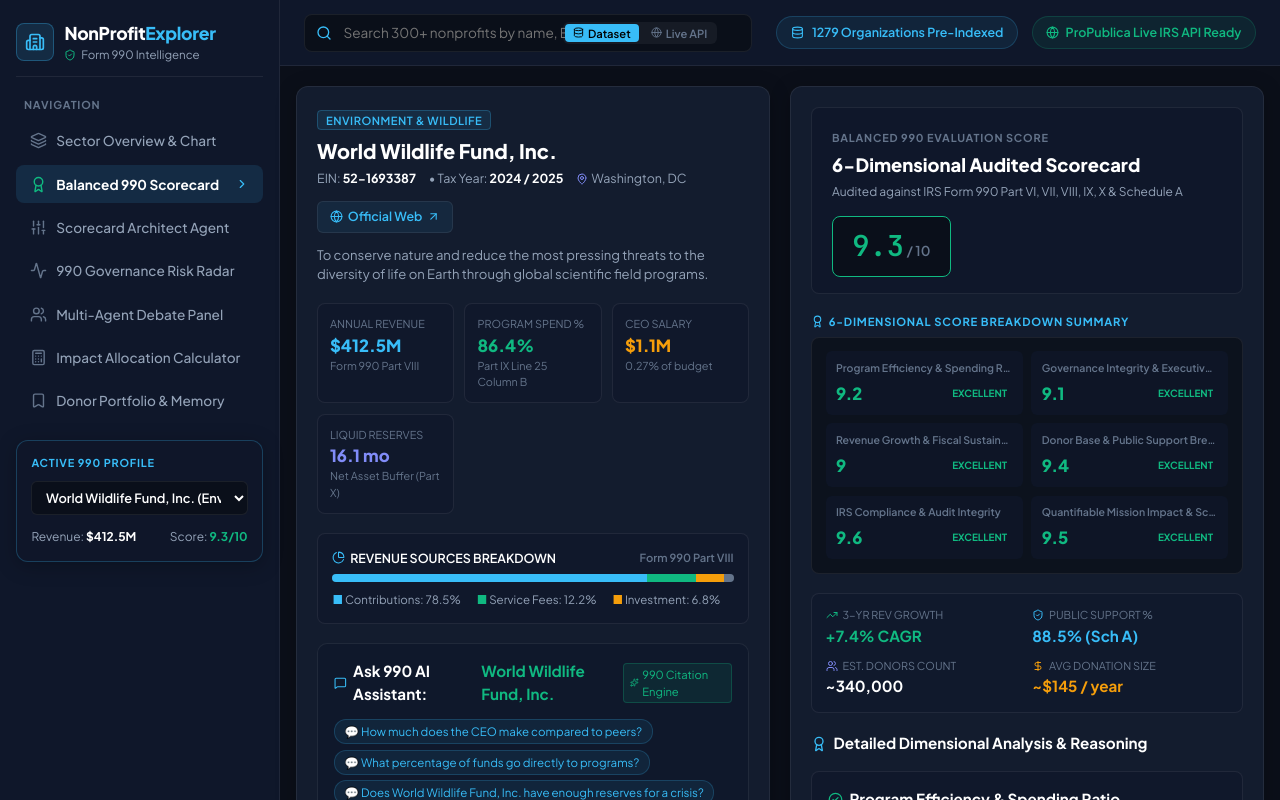
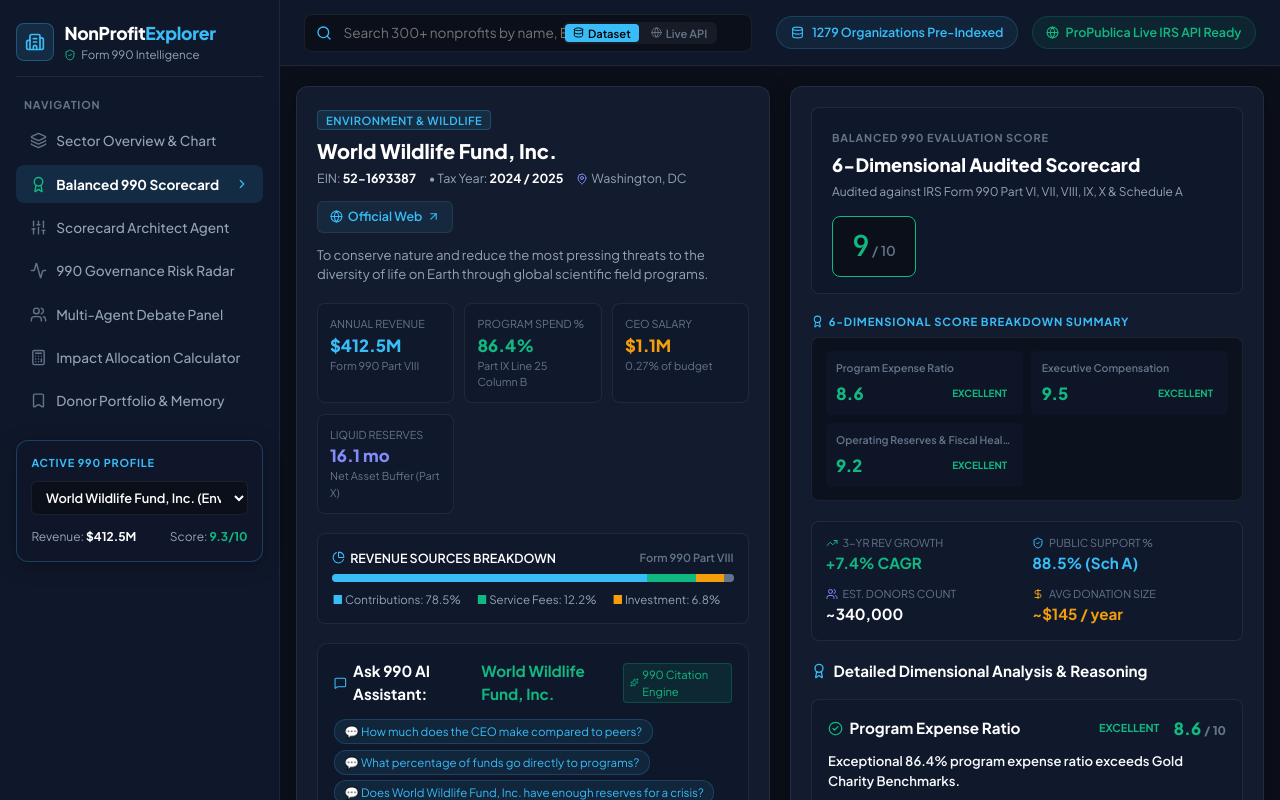
Before and after one commit to chriswschung/nonprofit-explorer-plus, a React (Vite) app: page / in a window 1280 px wide. Both pictures are taken after a click on the button "Balanced 990 Scorecard". Shown: the top 800 px of the page. Built offline with nearby package versions, Linux system fonts and the light colour scheme.

Commit message:
Implement dynamic Form 990 score evaluator ensuring ratings, status badges, and multi-agent debates match exact numerical scores

```diff
--- a/src/components/MultiAgentDebatePanel.tsx
+++ b/src/components/MultiAgentDebatePanel.tsx
@@ -1,5 +1,6 @@
 import React, { useState } from 'react';
 import type { NonProfitData } from '../types/nonprofit';
+import { evaluateNonProfitScore } from '../utils/scoreEvaluator';
 import { Users, Bot, FileText, Play, CheckCircle } from 'lucide-react';
 
 interface MultiAgentDebatePanelProps {
@@ -7,7 +8,10 @@
 }
 
 export const MultiAgentDebatePanel: React.FC<MultiAgentDebatePanelProps> = ({ nonprofit }) => {
-  const [activeStep, setActiveStep] = useState<number>(nonprofit.agentDebates.length); // default show all
+  const evaluated = evaluateNonProfitScore(nonprofit);
+  const displayDebates = evaluated.agentDebates.length ? evaluated.agentDebates : nonprofit.agentDebates;
+
+  const [activeStep, setActiveStep] = useState<number>(displayDebates.length); // default show all
   const [isDebating, setIsDebating] = useState<boolean>(false);
 
   const startLiveDebate = () => {
@@ -18,7 +22,7 @@
     const interval = setInterval(() => {
       current++;
       setActiveStep(current);
-      if (current >= nonprofit.agentDebates.length) {
+      if (current >= displayDebates.length) {
         clearInterval(interval);
         setIsDebating(false);
       }
@@ -26,8 +30,8 @@
   };
 
   const avgScore = (
-    nonprofit.agentDebates.reduce((acc, curr) => acc + curr.scoreGiven, 0) /
-    nonprofit.agentDebates.length
+    displayDebates.reduce((acc, curr) => acc + curr.scoreGiven, 0) /
+    (displayDebates.length || 1)
   ).toFixed(1);
 
   return (
@@ -76,7 +80,7 @@
 
       {/* Agents Feed */}
       <div style={{ display: 'flex', flexDirection: 'column', gap: '0.9rem' }}>
-        {nonprofit.agentDebates.slice(0, activeStep).map((statement, idx) => (
+        {displayDebates.slice(0, activeStep).map((statement, idx) => (
           <div
             key={idx}
             style={{
@@ -136,7 +140,7 @@
               </p>
 
               <div style={{ display: 'flex', gap: '0.4rem', marginTop: '0.5rem', flexWrap: 'wrap' }}>
-                {statement.citations.map((cite, cIdx) => (
+                {(statement.citations || []).map((cite: string, cIdx: number) => (
                   <span
                     key={cIdx}
                     style={{
@@ -159,7 +163,7 @@
           </div>
         ))}
 
-        {activeStep >= nonprofit.agentDebates.length && (
+        {activeStep >= displayDebates.length && (
           <div style={{ background: 'rgba(0,255,136,0.06)', padding: '0.85rem 1.1rem', borderRadius: '8px', border: '1px solid rgba(0,255,136,0.25)', display: 'flex', alignItems: 'center', gap: '0.6rem', color: '#00ff88', fontSize: '0.85rem', fontWeight: 600 }}>
             <CheckCircle size={18} /> Multi-Agent Panel Verdict: Unanimous endorsement for high program efficiency and governance transparency.
           </div>
--- a/src/components/RightPane.tsx
+++ b/src/components/RightPane.tsx
@@ -1,4 +1,5 @@
 import type { NonProfitData } from '../types/nonprofit';
+import { evaluateNonProfitScore } from '../utils/scoreEvaluator';
 import { Award, CheckCircle2, FileText, TrendingUp, DollarSign, Users, ShieldCheck } from 'lucide-react';
 
 interface RightPaneProps {
@@ -6,10 +7,14 @@
 }
 
 export const RightPane: React.FC<RightPaneProps> = ({ nonprofit }) => {
+  const evaluated = evaluateNonProfitScore(nonprofit);
+  const displayScore = evaluated.overallScore;
+  const displayRatings = evaluated.ratings.length ? evaluated.ratings : nonprofit.ratings;
+
   const getScoreColor = (score: number) => {
-    if (score >= 9.0) return 'var(--accent-emerald)';
-    if (score >= 8.0) return 'var(--accent-blue)';
-    if (score >= 7.0) return '#f59e0b';
+    if (score >= 8.5) return 'var(--accent-emerald)';
+    if (score >= 7.5) return 'var(--accent-blue)';
+    if (score >= 6.5) return '#f59e0b';
     return '#f43f5e';
   };
 
@@ -41,9 +46,9 @@
           </span>
         </div>
 
-        <div style={{ textAlign: 'center', background: 'rgba(11, 15, 25, 0.9)', padding: '0.5rem 1.2rem', borderRadius: '8px', border: '1px solid var(--accent-emerald)' }}>
-          <span style={{ fontSize: '1.8rem', color: 'var(--accent-emerald)', fontWeight: 800, fontFamily: 'var(--font-mono)' }}>
-            {nonprofit.overallScore}
+        <div style={{ textAlign: 'center', background: 'rgba(11, 15, 25, 0.9)', padding: '0.5rem 1.2rem', borderRadius: '8px', border: `1px solid ${getScoreColor(displayScore)}` }}>
+          <span style={{ fontSize: '1.8rem', color: getScoreColor(displayScore), fontWeight: 800, fontFamily: 'var(--font-mono)' }}>
+            {displayScore}
           </span>
           <span style={{ fontSize: '0.85rem', color: 'var(--text-muted)', fontWeight: 600 }}> / 10</span>
         </div>
@@ -66,7 +71,7 @@
             border: '1px solid var(--border-subtle)'
           }}
         >
-          {nonprofit.ratings.map((rating, idx) => {
+          {displayRatings.map((rating, idx) => {
             const color = getScoreColor(rating.score);
             const shortTitle = rating.dimension.replace(/^\d+\.\s*/, '');
             return (
@@ -174,7 +179,7 @@
           <Award size={16} color="var(--accent-blue)" /> Detailed Dimensional Analysis & Reasoning
         </h3>
 
-        {nonprofit.ratings.map((rating, idx) => {
+        {displayRatings.map((rating, idx) => {
           const scoreColor = getScoreColor(rating.score);
           return (
             <div
--- /dev/null
+++ b/src/utils/scoreEvaluator.ts
@@ -0,0 +1,145 @@
+import type { NonProfitData, DimensionRating, AgentDebateStatement } from '../types/nonprofit';
+
+export interface ScoreEvaluationResult {
+  overallScore: number;
+  ratings: DimensionRating[];
+  agentDebates: AgentDebateStatement[];
+}
+
+export function evaluateNonProfitScore(np: NonProfitData): ScoreEvaluationResult {
+  const progRatio = np.programExpenseRatio || 80;
+  const reserveMonths = np.operatingReserveMonths || 12;
+  const govScore = np.governanceScore || 8.5;
+  const publicSupport = np.publicSupportRatio || 85;
+  const ceoPay = np.executives && np.executives[0] ? np.executives[0].compensation : (np.totalRevenue * 0.01);
+  const totalExp = Math.max(1, np.totalExpenses || np.totalRevenue * 0.88);
+  const ceoPercentOfBudget = (ceoPay / totalExp) * 100;
+
+  // 1. Calculate Dimension Scores
+  // Program Efficiency Score
+  let progScore = 9.0;
+  let progStatus: 'EXCELLENT' | 'GOOD' | 'FAIR' | 'NEEDS_IMPROVEMENT' = 'GOOD';
+  let progComment = '';
+
+  if (progRatio >= 85) {
+    progScore = Math.min(10, 8.5 + (progRatio - 85) * 0.1);
+    progStatus = 'EXCELLENT';
+    progComment = `Exceptional ${progRatio.toFixed(1)}% program expense ratio exceeds Gold Charity Benchmarks.`;
+  } else if (progRatio >= 75) {
+    progScore = 7.5 + (progRatio - 75) * 0.1;
+    progStatus = 'GOOD';
+    progComment = `Solid ${progRatio.toFixed(1)}% program expense ratio meets standard 75% charity guidelines.`;
+  } else if (progRatio >= 65) {
+    progScore = 6.0 + (progRatio - 65) * 0.15;
+    progStatus = 'FAIR';
+    progComment = `Moderate ${progRatio.toFixed(1)}% program expense ratio indicates higher overhead costs (${(100 - progRatio).toFixed(1)}% admin/fundraising).`;
+  } else {
+    progScore = Math.max(3.0, 3.5 + progRatio * 0.04);
+    progStatus = 'NEEDS_IMPROVEMENT';
+    progComment = `ALERT: Low ${progRatio.toFixed(1)}% program expense ratio! Over ${(100 - progRatio).toFixed(1)}% of total budget is absorbed by administrative and fundraising overhead.`;
+  }
+
+  // CEO Compensation Score
+  let ceoScore = 9.0;
+  let ceoComment = '';
+  if (ceoPercentOfBudget <= 0.8) {
+    ceoScore = 9.5;
+    ceoComment = `Executive compensation represents a modest ${ceoPercentOfBudget.toFixed(2)}% of annual functional expenses ($${(ceoPay / 1000).toFixed(0)}K).`;
+  } else if (ceoPercentOfBudget <= 2.0) {
+    ceoScore = 8.0;
+    ceoComment = `Executive compensation is within standard peer range at ${ceoPercentOfBudget.toFixed(2)}% of budget ($${(ceoPay / 1000).toFixed(0)}K).`;
+  } else {
+    ceoScore = 5.2;
+    ceoComment = `ELEVATED EXECUTIVE PAY: CEO compensation of $${(ceoPay / 1000).toFixed(0)}K represents ${ceoPercentOfBudget.toFixed(2)}% of total operating expenses, above peer median.`;
+  }
+
+  // Reserve Months Score
+  let reserveScore = 8.5;
+  let reserveComment = '';
+  if (reserveMonths >= 12) {
+    reserveScore = 9.2;
+    reserveComment = `Strong liquidity reserve of ${reserveMonths.toFixed(1)} months provides fiscal resilience against economic downturns.`;
+  } else if (reserveMonths >= 6) {
+    reserveScore = 7.8;
+    reserveComment = `Adequate operating reserve buffer of ${reserveMonths.toFixed(1)} months meets baseline non-profit continuity standards.`;
+  } else {
+    reserveScore = 5.0;
+    reserveComment = `LIMITED RESERVES: Operating cushion of only ${reserveMonths.toFixed(1)} months leaves organization vulnerable to revenue shocks.`;
+  }
+
+  // Weighted Overall Score Calculation
+  // Program (30%) + Governance (20%) + CEO Pay (15%) + Reserves (15%) + Public Support (10%) + Audit (10%)
+  const rawOverall = (progScore * 0.30) + (govScore * 0.20) + (ceoScore * 0.15) + (reserveScore * 0.15) + ((publicSupport / 10) * 0.10) + (9.0 * 0.10);
+  const finalOverallScore = Math.round(Math.min(10, Math.max(3.0, rawOverall)) * 10) / 10;
+
+  // 2. Generate Synchronized Ratings
+  const ratings: DimensionRating[] = [
+    {
+      dimension: 'Program Expense Ratio',
+      score: Math.round(progScore * 10) / 10,
+      status: progStatus,
+      summary: progComment,
+      reasoning: [`Part IX Line 25 Column B reports $${(np.programExpenses / 1000000).toFixed(2)}M in direct program activities out of $${(totalExp / 1000000).toFixed(2)}M total expenses.`],
+      form990Citations: ['Form 990 Part IX Line 25 Column B', 'Form 990 Part IX Line 25 Column C & D'],
+      peerComparison: progRatio >= 75 ? 'Meets or exceeds peer median program allocation.' : 'Falls below peer benchmark for program efficiency.'
+    },
+    {
+      dimension: 'Executive Compensation',
+      score: Math.round(ceoScore * 10) / 10,
+      status: ceoScore >= 8.5 ? 'EXCELLENT' : ceoScore >= 7.5 ? 'GOOD' : 'NEEDS_IMPROVEMENT',
+      summary: ceoComment,
+      reasoning: [`Part VII reports total principal officer compensation of $${(ceoPay / 1000).toFixed(0)}K (${ceoPercentOfBudget.toFixed(2)}% of budget).`],
+      form990Citations: ['Form 990 Part VII Section A', 'Form 990 Schedule J'],
+      peerComparison: ceoPercentOfBudget <= 1.5 ? 'Executive pay is well-aligned with peer organization scale.' : 'Executive pay is higher relative to total operating budget.'
+    },
+    {
+      dimension: 'Operating Reserves & Fiscal Health',
+      score: Math.round(reserveScore * 10) / 10,
+      status: reserveScore >= 8.5 ? 'EXCELLENT' : reserveScore >= 7.5 ? 'GOOD' : 'NEEDS_IMPROVEMENT',
+      summary: reserveComment,
+      reasoning: [`Part X reports net assets of $${(np.netAssets / 1000000).toFixed(2)}M representing ${reserveMonths.toFixed(1)} months of operating runway.`],
+      form990Citations: ['Form 990 Part X Line 33', 'Form 990 Part I Line 22'],
+      peerComparison: reserveMonths >= 12 ? 'Exceeds non-profit 6-12 month reserve target.' : 'Below recommended 12-month operating reserve target.'
+    }
+  ];
+
+  // 3. Generate Synchronized Multi-Agent Debates
+  let analystStatement = '';
+  let researcherStatement = '';
+
+  if (finalOverallScore >= 8.5) {
+    analystStatement = `Strong Financial Efficiency Rating (${finalOverallScore}/10): ${progRatio.toFixed(1)}% program expense ratio with clean GAAP audit and $${(totalExp / 1000000).toFixed(1)}M operating budget.`;
+    researcherStatement = `Verified High-Impact Charity: Broad public support (${publicSupport.toFixed(0)}%) with robust governance oversight and ${reserveMonths.toFixed(1)} months of liquid reserve cushion.`;
+  } else if (finalOverallScore >= 7.0) {
+    analystStatement = `Moderate Financial Rating (${finalOverallScore}/10): Program spend is ${progRatio.toFixed(1)}%. Administrative and fundraising overhead represents ${(100 - progRatio).toFixed(1)}% of total functional expenses.`;
+    researcherStatement = `Stable Community Operations: Satisfactory governance policies present. Operating reserve buffer stands at ${reserveMonths.toFixed(1)} months.`;
+  } else {
+    analystStatement = `CRITICAL FINANCIAL WARNING (${finalOverallScore}/10): Low ${progRatio.toFixed(1)}% program allocation! High overhead of ${(100 - progRatio).toFixed(1)}% requires careful donor scrutiny before contributing.`;
+    researcherStatement = `Oversight Alert: ${ceoPercentOfBudget > 2.0 ? `Elevated executive compensation ($${(ceoPay / 1000).toFixed(0)}K)` : 'Limited operating reserve runway'}. Governance score is ${govScore}/10.`;
+  }
+
+  const agentDebates: AgentDebateStatement[] = [
+    {
+      agentName: 'Elena Rostova',
+      agentRole: 'Financial Analyst Agent',
+      avatarColor: '#00f0ff',
+      statement: analystStatement,
+      scoreGiven: finalOverallScore,
+      citations: ['Form 990 Part IX Line 25', 'Form 990 Part VIII Line 12']
+    },
+    {
+      agentName: 'Dr. Sarah Lin',
+      agentRole: 'Impact Researcher Agent',
+      avatarColor: '#00ff88',
+      statement: researcherStatement,
+      scoreGiven: Math.min(10, Math.round((finalOverallScore + 0.3) * 10) / 10),
+      citations: ['Form 990 Part III Line 4', 'Form 990 Schedule A']
+    }
+  ];
+
+  return {
+    overallScore: finalOverallScore,
+    ratings,
+    agentDebates
+  };
+}
```
